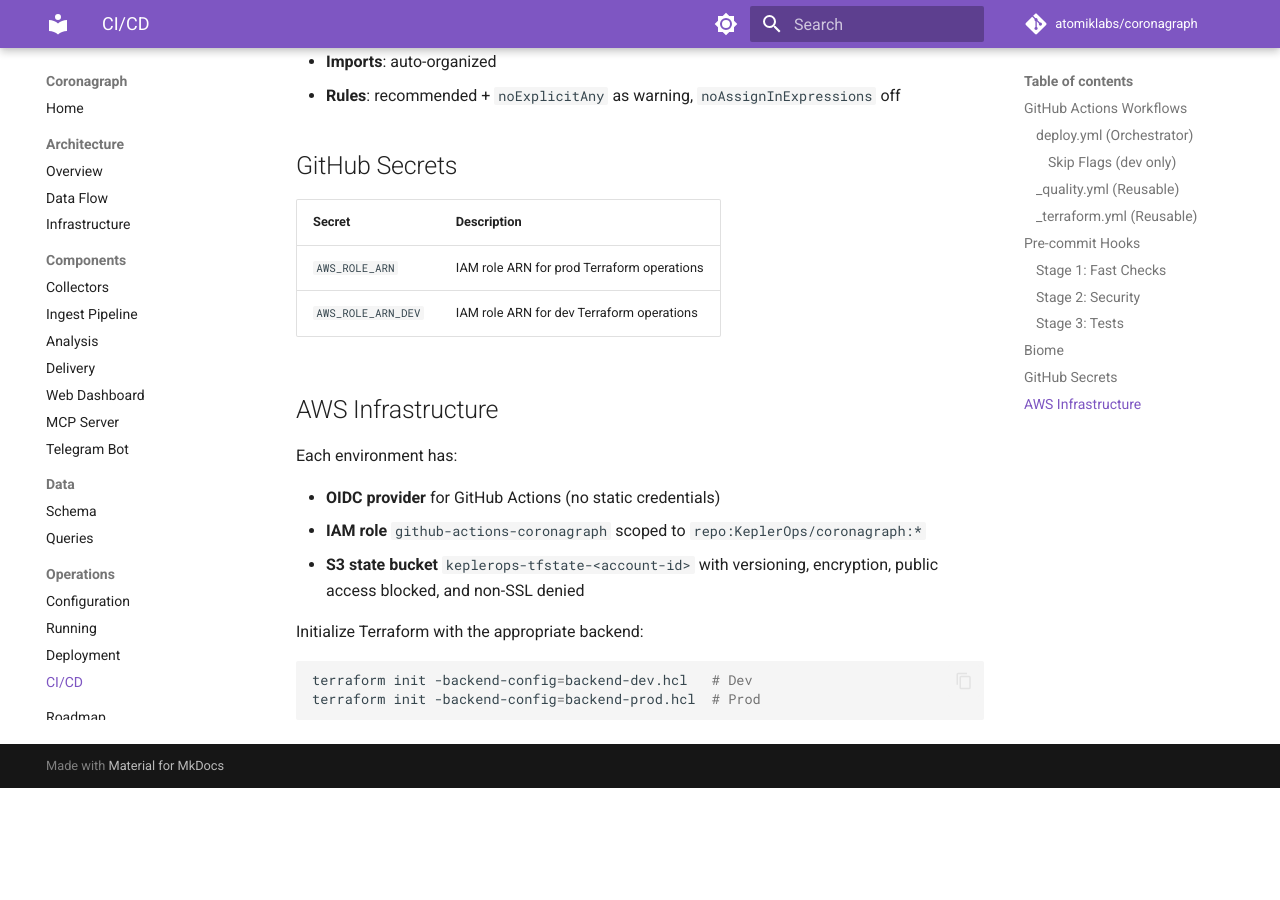
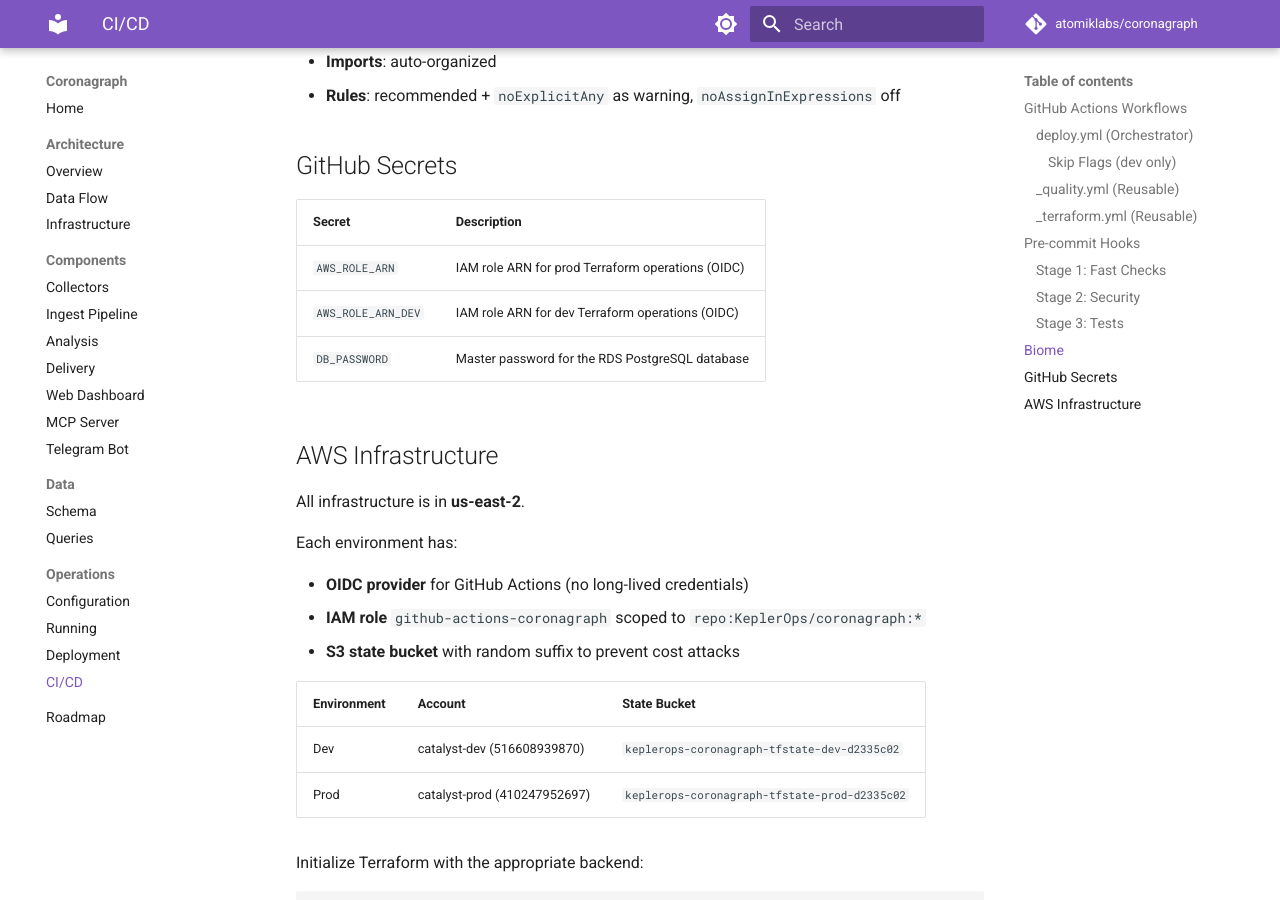
Before and after one commit to KeplerOps/coronagraph, an MkDocs documentation site: the page built from docs/docs/operations/ci-cd.md, in a window 1280 px wide and 900 px high, scrolled down 2698 px. Built offline with MkDocs 1.6.1 and Material for MkDocs 9.7.7, drawn with Linux system fonts in a browser that asks for light colours; comment, search, counter and statistics services are not loaded; before the commit the page ends 3486 px from its top, so only the background shows below that; some of the changed text lies outside the part shown.

Commit message:
Fix missing creds, bucket naming, AWS regions

```diff
--- a/docs/docs/operations/ci-cd.md
+++ b/docs/docs/operations/ci-cd.md
@@ -99,16 +99,24 @@ Configuration in `biome.json`:
 
 | Secret | Description |
 |--------|-------------|
-| `AWS_ROLE_ARN` | IAM role ARN for prod Terraform operations |
-| `AWS_ROLE_ARN_DEV` | IAM role ARN for dev Terraform operations |
+| `AWS_ROLE_ARN` | IAM role ARN for prod Terraform operations (OIDC) |
+| `AWS_ROLE_ARN_DEV` | IAM role ARN for dev Terraform operations (OIDC) |
+| `DB_PASSWORD` | Master password for the RDS PostgreSQL database |
 
 ## AWS Infrastructure
 
+All infrastructure is in **us-east-2**.
+
 Each environment has:
 
-- **OIDC provider** for GitHub Actions (no static credentials)
+- **OIDC provider** for GitHub Actions (no long-lived credentials)
 - **IAM role** `github-actions-coronagraph` scoped to `repo:KeplerOps/coronagraph:*`
-- **S3 state bucket** `keplerops-tfstate-<account-id>` with versioning, encryption, public access blocked, and non-SSL denied
+- **S3 state bucket** with random suffix to prevent cost attacks
+
+| Environment | Account | State Bucket |
+|-------------|---------|-------------|
+| Dev | catalyst-dev (516608939870) | `keplerops-coronagraph-tfstate-dev-d2335c02` |
+| Prod | catalyst-prod (410247952697) | `keplerops-coronagraph-tfstate-prod-d2335c02` |
 
 Initialize Terraform with the appropriate backend:
 
```
Also changed, not shown: other parts of docs/docs/operations/ci-cd.md (+2 -2 lines), 2 other files.
